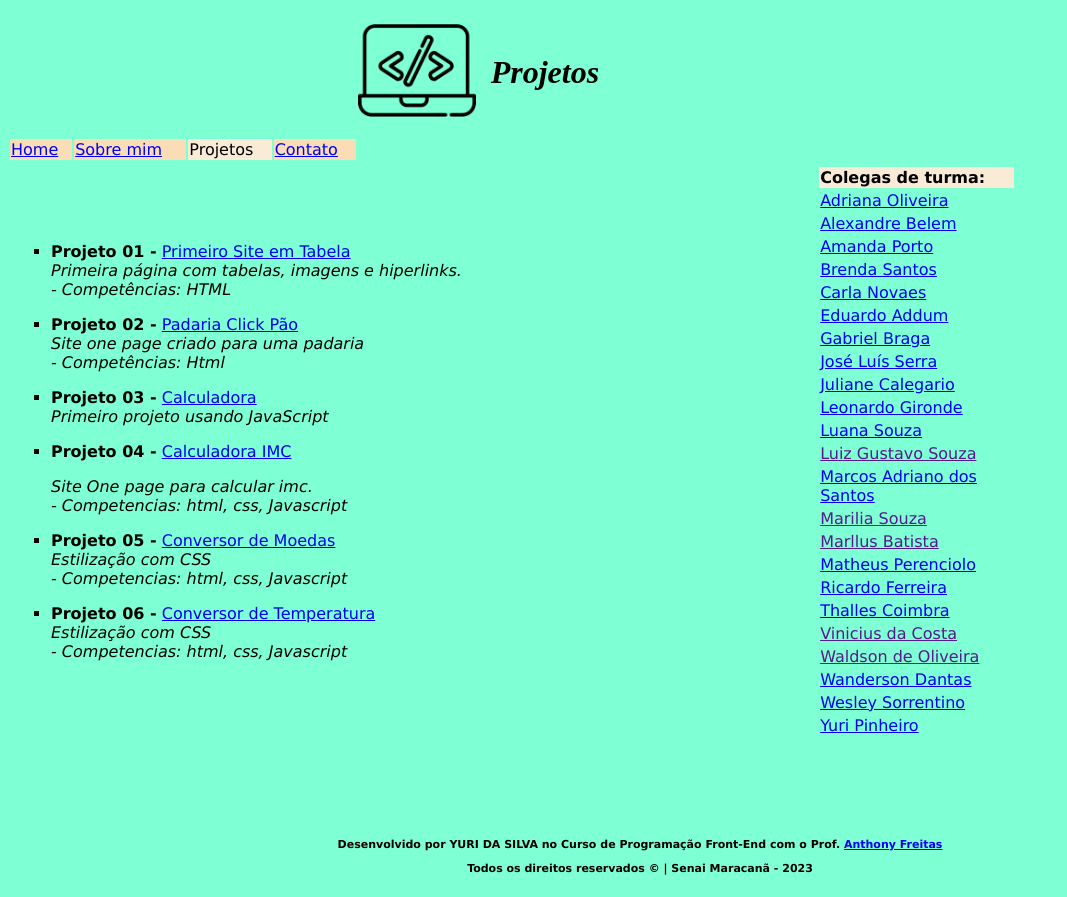
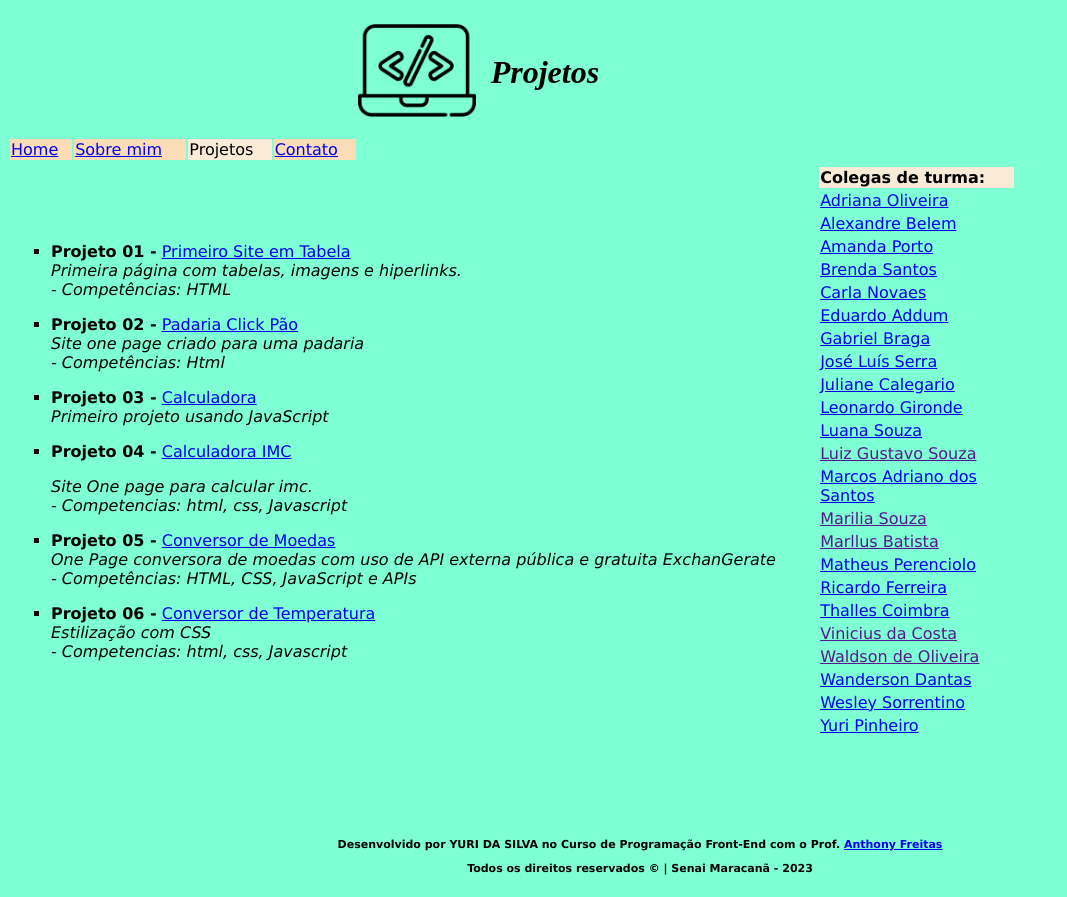
Before and after one commit to yuricgdasilva/Portifolio01, a plain HTML site: page Projetos.html in a window 1280 px wide. Shown: the whole page, without its empty margins (0-1067 px from the left). Drawn offline with Linux system fonts and the light colour scheme.

Commit message:
Update Projetos.html

```diff
--- a/Projetos.html
+++ b/Projetos.html
@@ -49,8 +49,8 @@
                         <p></li></a><i>Site One page para calcular imc.<br>
                         - Competencias: html, css, Javascript</i></p>
                         <p><li><b>Projeto 05 -</b> <a href="https://yuricgdasilva.github.io/ConversorMoedas/" target="_blank">Conversor de Moedas
-                        </li></a><i>Estilização com CSS<br>
-                        - Competencias: html, css, Javascript</i></p>
+                        </li></a><i>One Page conversora de moedas com uso de API externa pública e gratuita ExchanGerate<br>
+                        - Competências:  HTML, CSS, JavaScript e APIs</i></p>
                         <p><li><b>Projeto 06 -</b> <a href="https://yuricgdasilva.github.io/ConversorTemperatura/" target="_blank">Conversor de Temperatura
                         </li></a><i>Estilização com CSS<br>
                         - Competencias: html, css, Javascript</i></p>
```
